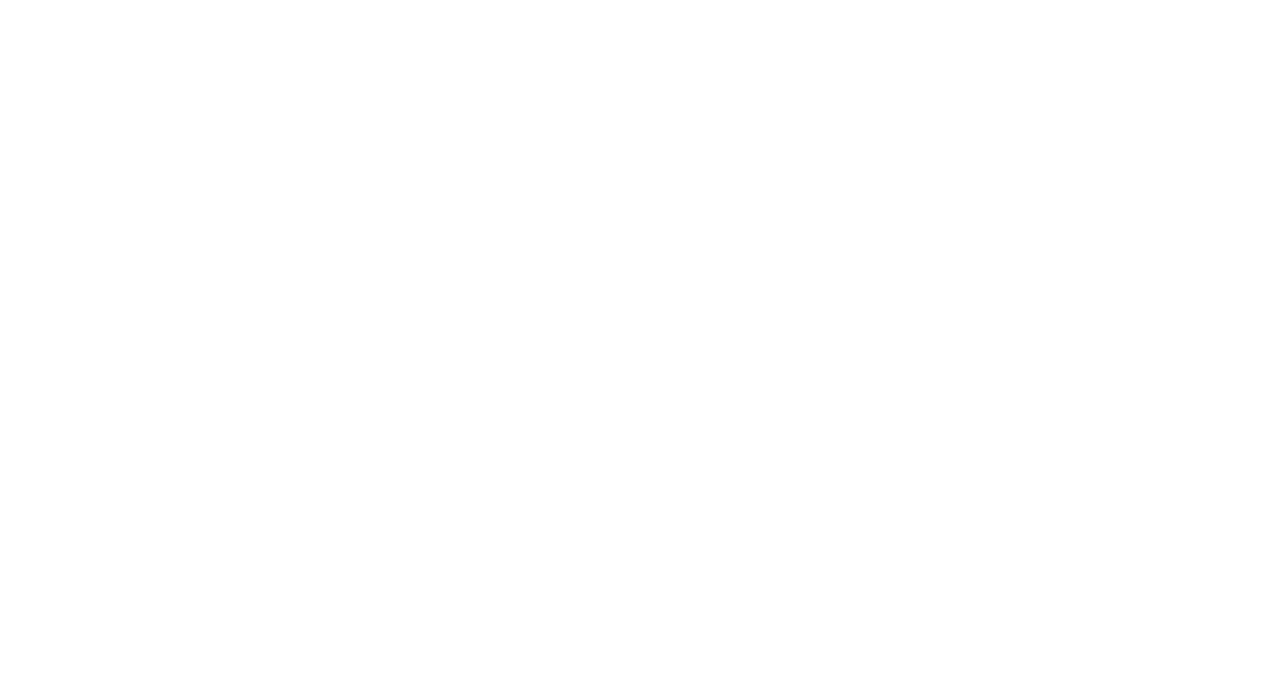
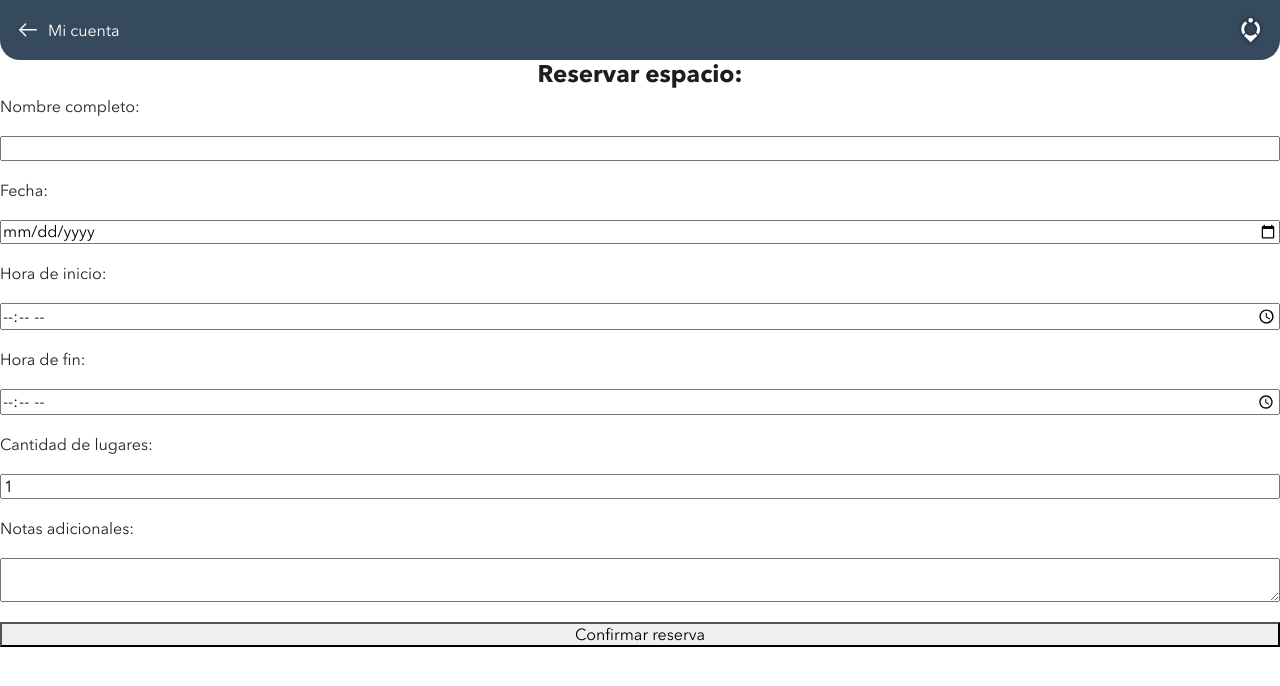
Before and after one commit to silgurlekian/nomad-pwa, a React (Create React App) app in the folder frontend/: page /reservation in a window 1280 px wide. Before the commit this address had no page. Shown: the top 686 px of the page. Built offline with nearby package versions, Linux system fonts and the light colour scheme; sample sign-in values are in the browser's storage.

Commit message:
Se crea flujo de reservas

```diff
--- a/frontend/src/App.js
+++ b/frontend/src/App.js
@@ -11,6 +11,7 @@
 import Login from "./components/Login";
 import RequestResetPassword from './components/RequestResetPassword';
 import ResetPassword from './components/ResetPassword';
+import Reservation from "./views/Reservation"; // Add this import
 
 import Home from "./components/Home";
 import SpacesList from "./views/SpacesList";
@@ -52,6 +53,7 @@
           <Route path="/home" element={<Home />} />
           <Route path="/spaces" element={<SpacesList />} />
           <Route path="/spaces/:id" element={<SpaceDetail />} />
+          <Route path="/reservation" element={<Reservation />} />
         </Routes>
       )}
     </div>
--- a/frontend/src/components/SpaceNavbar.js
+++ b/frontend/src/components/SpaceNavbar.js
@@ -1,13 +1,17 @@
 import React from "react";
-import { useNavigate } from "react-router-dom";
+import { useNavigate } from "react-router-dom"; // Remove useLocation import
 import "../App.css";
 import "./SpaceNavbar.css";
 
-export const SpaceNavbar = ({ precio }) => {
+export const SpaceNavbar = ({ precio, spaceDetails }) => {
   const navigate = useNavigate();
 
   const handleSelectDate = () => {
-    navigate("/reservation");
+    navigate("/reservation", {
+      state: {
+        spaceDetails: spaceDetails
+      }
+    });
   };
 
   return (
--- /dev/null
+++ b/frontend/src/views/Reservation.css
@@ -0,0 +1,67 @@
+.reservation-container {
+    padding: 20px;
+  }
+
+  .space-info {
+    margin-bottom: 20px;
+    text-align: center;
+  }
+
+  .reservation-form {
+    display: flex;
+    flex-direction: column;
+    gap: 15px;
+  }
+
+  .form-group {
+    display: flex;
+    flex-direction: column;
+  }
+
+  .form-group label {
+    margin-bottom: 5px;
+    font-weight: bold;
+  }
+
+  .form-group input,
+  .form-group textarea {
+    padding: 10px;
+    border: 1px solid #ccc;
+    border-radius: 4px;
+  }
+
+  .error-message {
+    color: red;
+    margin-bottom: 10px;
+  }
+
+  .login-prompt, .reservation-success {
+    display: flex;
+    flex-direction: column;
+    align-items: center;
+    text-align: center;
+    padding: 20px;
+  }
+
+  .login-content, .success-content {
+    display: flex;
+    flex-direction: column;
+    align-items: center;
+    gap: 15px;
+  }
+
+  .success-icon {
+    width: 100px;
+    height: 100px;
+    margin-bottom: 15px;
+  }
+
+  .btn-primary {
+    width: 100%;
+    padding: 12px;
+    background-color: #007bff;
+    color: white;
+    border: none;
+    border-radius: 4px;
+    cursor: pointer;
+  }
--- /dev/null
+++ b/frontend/src/views/Reservation.js
@@ -0,0 +1,174 @@
+import React, { useState, useEffect } from "react";
+import { useLocation, useNavigate } from "react-router-dom";
+import HeaderSection from "../components/HeaderSection";
+import "./Reservation.css";
+
+const Reservation = () => {
+  const navigate = useNavigate();
+  const location = useLocation();
+  const [isLoggedIn, setIsLoggedIn] = useState(false);
+  const [spaceDetails, setSpaceDetails] = useState(null);
+  const [reservationData, setReservationData] = useState({
+    fullName: "",
+    date: "",
+    startTime: "",
+    endTime: "",
+    additionalNotes: "",
+    numberOfPlaces: 1,
+  });
+  const [error, setError] = useState("");
+  const [reservationSuccess, setReservationSuccess] = useState(false);
+
+  useEffect(() => {
+    const checkLoginStatus = () => {
+      const token = localStorage.getItem("token");
+      const loggedIn = !!token;
+      setIsLoggedIn(loggedIn);
+
+      if (!loggedIn) {
+        navigate("/login", {
+          state: {
+            from: location.pathname,
+            spaceDetails: location.state?.spaceDetails,
+          },
+        });
+      }
+    };
+
+    if (location.state?.spaceDetails) {
+      setSpaceDetails(location.state.spaceDetails);
+    }
+
+    checkLoginStatus();
+  }, [location, navigate]);
+
+  const handleInputChange = (e) => {
+    const { name, value } = e.target;
+    setReservationData((prev) => ({
+      ...prev,
+      [name]: value,
+    }));
+  };
+
+  const handleSubmitReservation = async (e) => {
+    e.preventDefault();
+
+    const token = localStorage.getItem("token");
+
+    if (!token) {
+      setError("No estás autenticado.");
+      return;
+    }
+
+    const reservationDataToSend = {
+      userId: "", // El userId lo tomamos del token JWT
+      fullName: reservationData.fullName,
+      date: reservationData.date,
+      startTime: reservationData.startTime,
+      endTime: reservationData.endTime,
+      additionalNotes: reservationData.additionalNotes,
+      numberOfPlaces: reservationData.numberOfPlaces,
+      location: spaceDetails?.nombre || "Room A",
+    };
+
+    try {
+      const response = await fetch("http://localhost:3000/api/reservas", {
+        method: "POST",
+        headers: {
+          "Content-Type": "application/json",
+          Authorization: `Bearer ${token}`, // Enviamos el token para autenticar al usuario
+        },
+        body: JSON.stringify(reservationDataToSend),
+      });
+
+      if (!response.ok) {
+        throw new Error("Error al crear la reserva");
+      }
+
+      const data = await response.json();
+      console.log("Reserva creada:", data);
+      setReservationSuccess(true);
+    } catch (error) {
+      console.error("Error:", error);
+      setError(error.message);
+    }
+  };
+
+  return (
+    <div>
+      <HeaderSection />
+      <div className="reservation-form-container">
+        <h2>Reservar espacio: {spaceDetails?.nombre}</h2>
+        {reservationSuccess && (
+          <div className="reservation-success-message">
+            ¡Reserva realizada exitosamente!
+          </div>
+        )}
+        {!isLoggedIn && (
+          <div className="error-message">
+            Por favor, inicie sesión para realizar la reserva.
+          </div>
+        )}
+        <form onSubmit={handleSubmitReservation}>
+          {error && <div className="error-message">{error}</div>}
+          <label htmlFor="fullName">Nombre completo:</label>
+          <input
+            type="text"
+            id="fullName"
+            name="fullName"
+            value={reservationData.fullName}
+            onChange={handleInputChange}
+            required
+          />
+          <label htmlFor="date">Fecha:</label>
+          <input
+            type="date"
+            id="date"
+            name="date"
+            value={reservationData.date}
+            onChange={handleInputChange}
+            required
+          />
+          <label htmlFor="startTime">Hora de inicio:</label>
+          <input
+            type="time"
+            id="startTime"
+            name="startTime"
+            value={reservationData.startTime}
+            onChange={handleInputChange}
+            required
+          />
+          <label htmlFor="endTime">Hora de fin:</label>
+          <input
+            type="time"
+            id="endTime"
+            name="endTime"
+            value={reservationData.endTime}
+            onChange={handleInputChange}
+            required
+          />
+          <label htmlFor="numberOfPlaces">Cantidad de lugares:</label>
+          <input
+            type="number"
+            id="numberOfPlaces"
+            name="numberOfPlaces"
+            min="1"
+            value={reservationData.numberOfPlaces}
+            onChange={handleInputChange}
+            required
+          />
+          <label htmlFor="additionalNotes">Notas adicionales:</label>
+          <textarea
+            id="additionalNotes"
+            name="additionalNotes"
+            value={reservationData.additionalNotes}
+            onChange={handleInputChange}
+          />
+          <button type="submit">Confirmar reserva</button>
+        </form>
+      </div>
+    </div>
+  );
+};
+
+export default Reservation;
--- a/frontend/src/views/SpaceDetail.js
+++ b/frontend/src/views/SpaceDetail.js
@@ -1,18 +1,18 @@
 import React, { useState, useEffect } from "react";
-import { useParams } from "react-router-dom";
+import { useParams, useNavigate } from "react-router-dom";
 import HeaderSection from "../components/HeaderSection";
 import SpaceNavbar from "../components/SpaceNavbar";
-
 import Loading from "../components/Loading";
-
 import "../App.css";
 import "./SpaceDetail.css";
 
 const SpaceDetail = () => {
   const { id } = useParams();
+  const navigate = useNavigate(); // Hook para redirigir al usuario
   const [espacio, setEspacio] = useState(null);
   const [cargando, setCargando] = useState(true);
   const [error, setError] = useState(null);
+  const [usuarioLogueado, setUsuarioLogueado] = useState(false); // Estado para verificar si el usuario está logueado
 
   const iconosServicios = {
     Wifi: "../images/icons/wifi.svg",
@@ -21,7 +21,6 @@
     "Excelente ubicación": "../images/icons/location.svg",
   };
 
-  // Mapeo de tipos de reserva a su forma legible
   const tipoReservaMap = {
     porHora: "Por hora",
     porDia: "Por día",
@@ -29,8 +28,12 @@
     porAno: "Por año",
   };
 
+  // Simulación de verificación de usuario logueado, puedes reemplazar esto con la lógica real
   useEffect(() => {
-    // Fetch del espacio con servicios ya populados
+    // Simular que el usuario está logueado, puedes reemplazarlo con la autenticación real
+    const isLoggedIn = localStorage.getItem("userToken");
+    setUsuarioLogueado(isLoggedIn ? true : false);
+
     fetch(`https://api-nomad.onrender.com/api/spaces/${id}`)
       .then((response) => {
         if (!response.ok) {
@@ -48,6 +51,14 @@
         setCargando(false);
       });
   }, [id]);
+
+  const handleReservaClick = () => {
+    if (usuarioLogueado) {
+      navigate(`/reserva/${id}`); // Redirige a la pantalla de reserva si está logueado
+    } else {
+      navigate("/login"); // Si no está logueado, redirige al login
+    }
+  };
 
   if (cargando) {
     return <Loading />;
@@ -97,7 +108,6 @@
           </div>
         </div>
 
-        {/* Website */}
         {espacio.website && (
           <p className="website">
             <a href={espacio.website} target="_blank" rel="noopener noreferrer">
@@ -107,7 +117,6 @@
           </p>
         )}
 
-        {/* Información sobre reservas */}
         {espacio.aceptaReservas && espacio.tiposReservas && (
           <p className="reservas">
             Acepta reservas:{" "}
@@ -158,9 +167,14 @@
           allowFullScreen=""
           loading="lazy"
         ></iframe>
+
+        {/* Botón de reserva */}
+        <button className="btn-reservar" onClick={handleReservaClick}>
+          {usuarioLogueado ? "Realizar reserva" : "Iniciar sesión para reservar"}
+        </button>
       </div>
 
-      <SpaceNavbar precio={espacio.precio} />
+      <SpaceNavbar precio={espacio.precio} spaceDetails={espacio} />
     </div>
   );
 };
```
